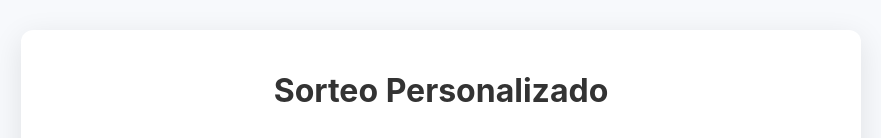
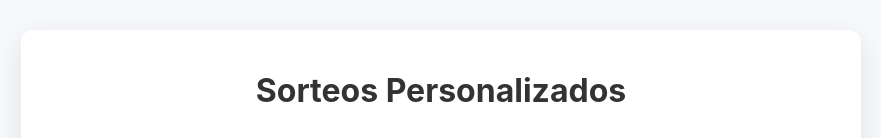
Before and after one commit to HugoCaspoz/Sorteos-Personalizados, a plain HTML site: page index.html in a window 1280 px wide. Shown: the top 138 px of the page, without its empty margins (199-1080 px from the left). Drawn offline with Linux system fonts and the light colour scheme.

Commit message:
Update index.html

```diff
--- a/index.html
+++ b/index.html
@@ -101,7 +101,7 @@
 <body>
 
 <div id="main-container">
-    <h1>Sorteo Personalizado</h1>
+    <h1>Sorteos Personalizados</h1>
     <div id="columns-container">
         <div class="column">
             <h2>Participantes</h2>
```
